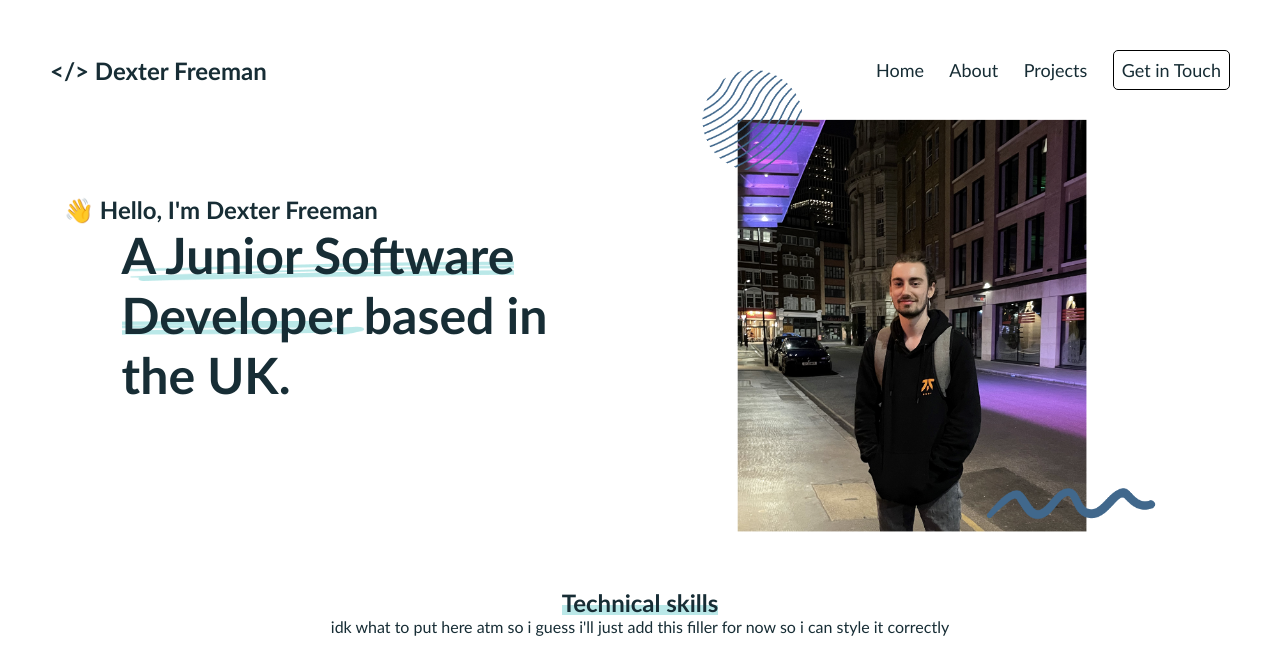
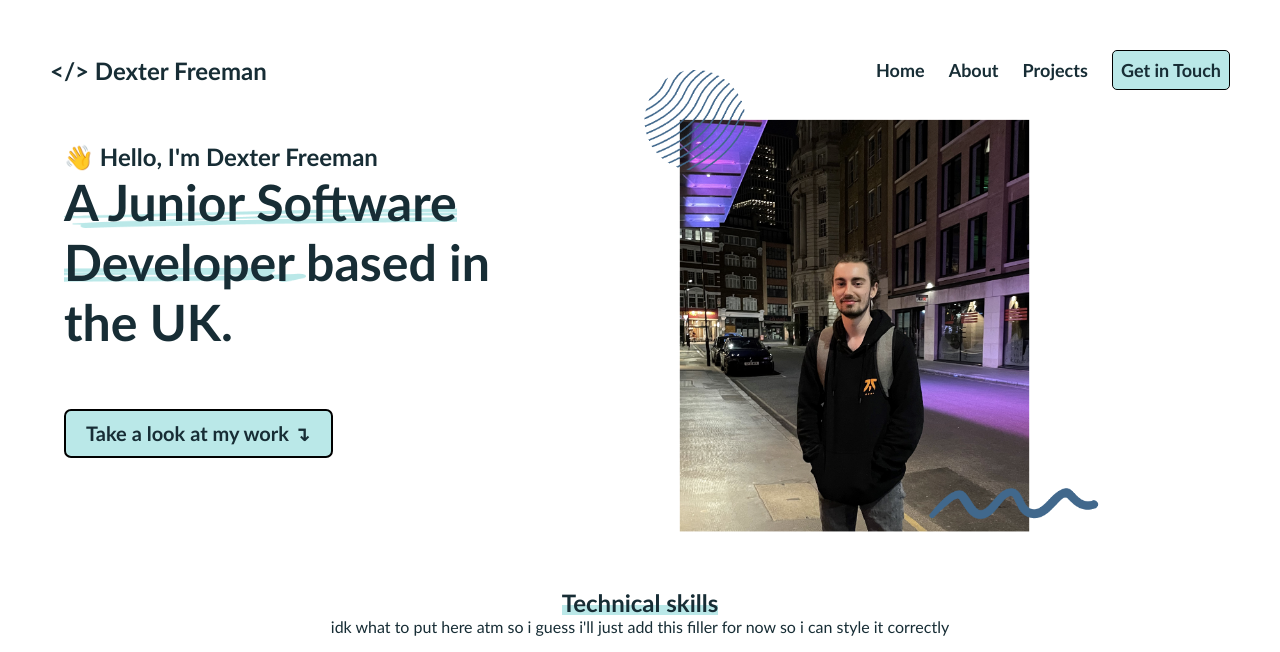
Before and after one commit to DexterFreeman/Portfolio, a plain HTML site: page index.html in a window 1280 px wide. Shown: the top 652 px of the page. Drawn offline with Linux system fonts and the light colour scheme.

Commit message:
Added + styled blue buttons & imrpoved responsiveness

```diff
--- a/index.html
+++ b/index.html
@@ -24,6 +24,7 @@
           <span class="blueUnderline">A Junior Software Developer </span>based
           in the UK.
         </h1>
+        <a href="#">Take a look at my work ↴</a>
         <img
           class="introSection__image"
           src="images/aboutmeImage.png"
--- a/style.scss
+++ b/style.scss
@@ -8,6 +8,9 @@ $color-gray: #5D5C61;
 $color-text-blue: rgb(23, 45, 53);
 $color-button-blue: rgb(37, 150, 190);
 $color-text-light-blue: #2596be;
+$aqua: #BAE8E8;
+$aboutme-color: #E3F6F5;
+$footer-color: #272643;
 
 
 *{
@@ -22,16 +25,10 @@ $color-text-light-blue: #2596be;
 }
 
 nav{
-
     display: none;
-
-
-
 }
 
 .mainContent{
-
-
     display: flex;
     flex-direction: column;
     justify-content: center;
@@ -39,15 +36,16 @@ nav{
     text-align: center;
 
     section {
-
         margin-left: 5%;
         margin-right: 5%;
-
-
     }
 
     .introSection{
             margin-bottom: 10%;
+            display: flex;
+            flex-direction: column;
+            justify-content: flex-start;
+            align-items: flex-start;
             .blueUnderline{
                 background-image: url("/images/Vector.png");
                 background-size: 100% 20px;
@@ -59,6 +57,7 @@ nav{
             .introSection__greeting{
                 align-self: flex-start;
                 text-align: left;
+
             }
 
             .introSection__title{
@@ -68,6 +67,17 @@ nav{
 
             .introSection__image{
                 display: none;
+            }
+
+            a{
+                margin-top: 5%;
+                font-weight: bold;
+                font-size: 20px;
+                background-color: $aqua;
+                text-decoration: none;
+                border: 2px solid black;
+                border-radius: 7px;
+                padding: 10px 20px;
             }
         }
     }
@@ -123,6 +133,7 @@ nav{
         }
         .skillsSection__icons{
             width: 70%;
+            max-width: 600px;
             display: flex;
             flex-wrap: wrap;
             align-items: center;
@@ -227,6 +238,7 @@ footer{
                 text-decoration: none;
                 font-size: 18px;
                 color: $color-text-blue;
+                font-weight: bold;
             }
         }
 
@@ -236,6 +248,8 @@ footer{
             border: 1px solid black;
             border-radius: 5px;
             padding: 8px;
+            background-color: $aqua;
+            font-weight: bold;
         }
 
     }
@@ -249,7 +263,7 @@ footer{
             flex-direction: column;
             flex-wrap: wrap;
             justify-content: center;
-            align-items: center;
+            align-items: flex-start;
 
             .introSection__title{
                 width: 40%;
@@ -262,7 +276,7 @@ footer{
         }
 
         .aboutMeSection{
-            background-color:#BAE8E8;
+            background-color: $aboutme-color;
             height: 50vh;
             text-align: left;
             display: flex;
@@ -305,6 +319,7 @@ footer{
                 justify-content: center;
                 align-self: center;
                 width: 100%;
+                max-width: 100%;
 
                 img{
                     height: 5%;
@@ -343,12 +358,12 @@ footer{
 
 
 
-@media screen and (min-width:1600px) {
+@media screen and (min-width:1700px) {
     .mainContent{
 
         .introSection{
 
-            height: 40vh;
+            height: 55vh;
             display: flex;
             flex-direction: column;
             flex-wrap: wrap;
```
Also changed, not shown: style.css, 1 other file.
